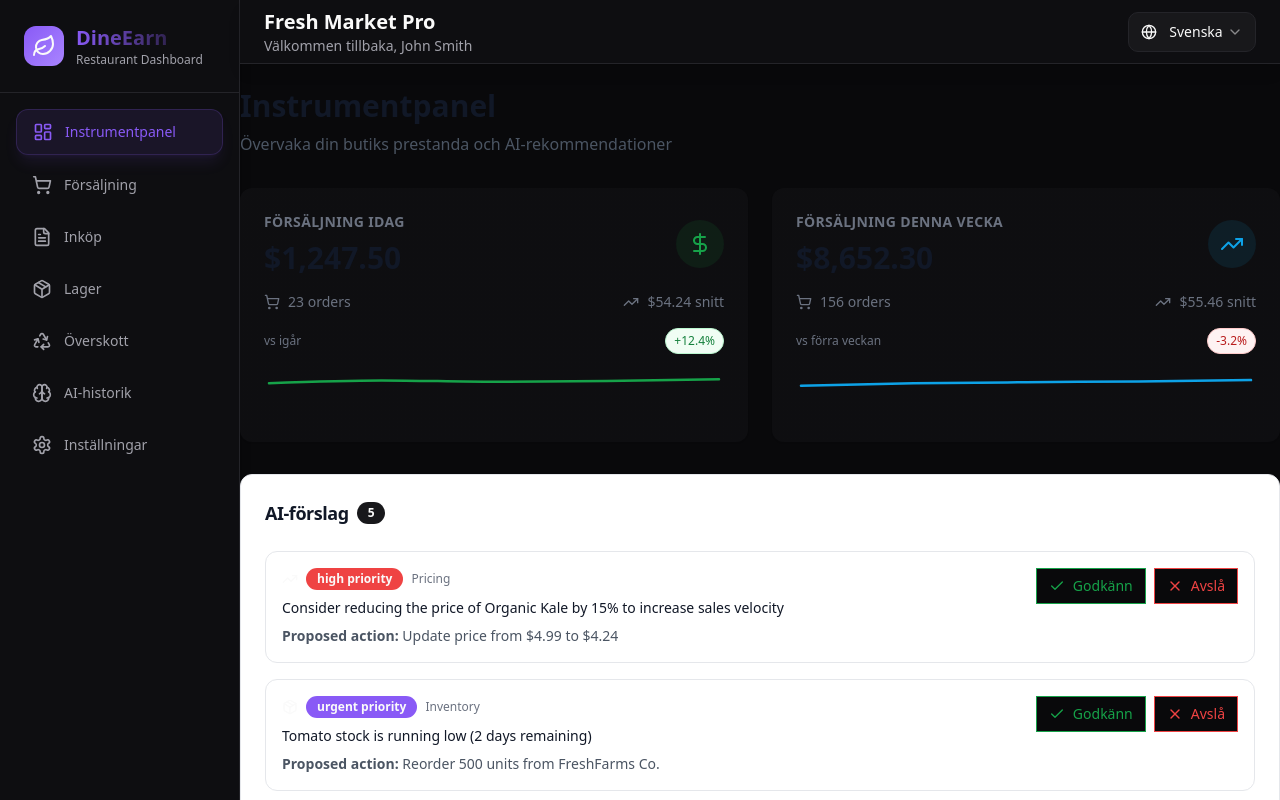
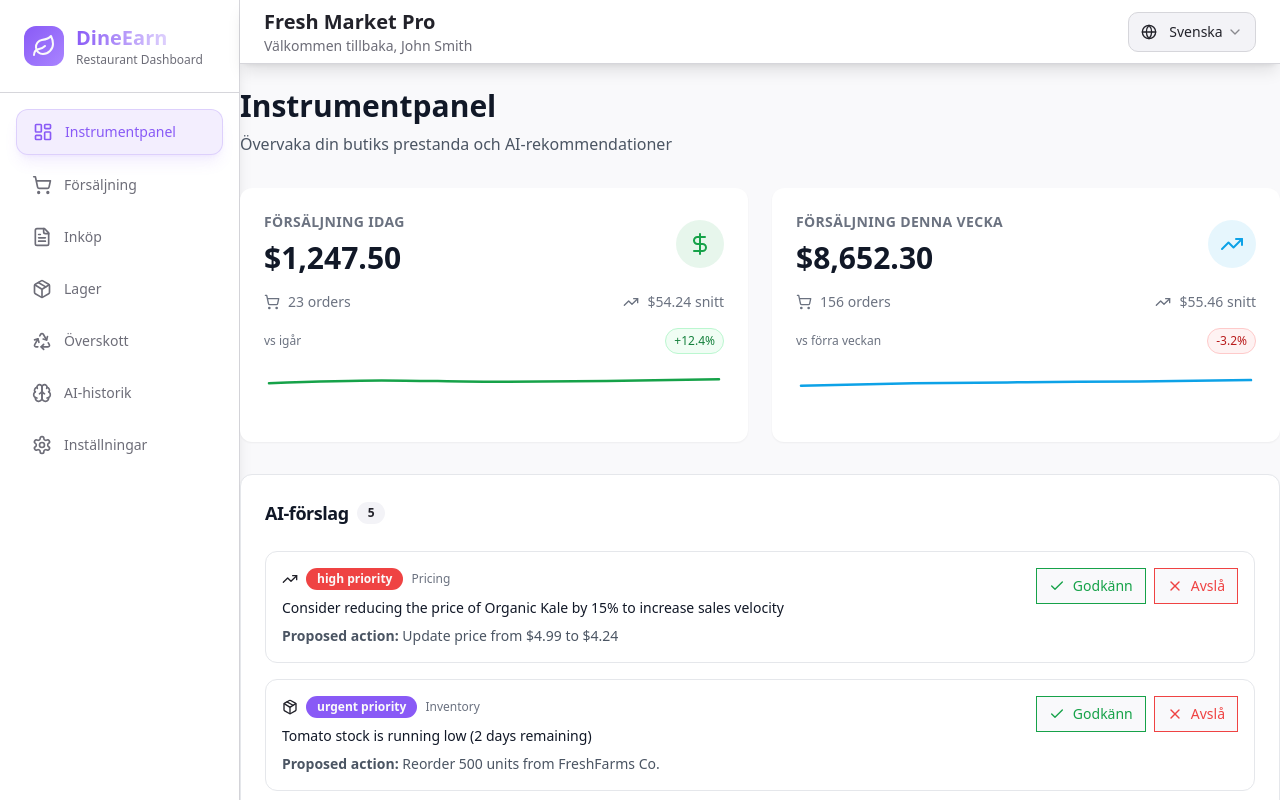
Before and after one commit to NeuracodeDev/ngfsc-owner-portal-react, a React (Vite) app: page /app in a window 1280 px wide. Shown: the top 800 px of the page. Built offline with nearby package versions, Linux system fonts and the light colour scheme.

Commit message:
Adjust UI brightness
The UI has been adjusted to be less dark, improving overall visibility and user experience.

```diff
--- a/src/index.css
+++ b/src/index.css
@@ -14,26 +14,26 @@ All colors MUST be HSL.
     --primary-glow: 258 100% 76%;
     --primary-muted: 258 30% 85%;
 
-    /* Dark Modern System */
-    --background: 240 10% 4%;
-    --foreground: 0 0% 98%;
-    --card: 240 8% 6%;
-    --card-foreground: 0 0% 98%;
+    /* Lighter Modern System */
+    --background: 250 20% 98%;
+    --foreground: 240 10% 15%;
+    --card: 0 0% 100%;
+    --card-foreground: 240 10% 15%;
 
     /* Muted/Secondary System */
-    --muted: 240 6% 10%;
-    --muted-foreground: 240 5% 65%;
-    --popover: 240 8% 6%;
-    --popover-foreground: 0 0% 98%;
-    --secondary: 240 6% 10%;
-    --secondary-foreground: 0 0% 98%;
+    --muted: 250 20% 96%;
+    --muted-foreground: 240 5% 45%;
+    --popover: 0 0% 100%;
+    --popover-foreground: 240 10% 15%;
+    --secondary: 250 20% 96%;
+    --secondary-foreground: 240 10% 15%;
 
     /* Interactive States */
-    --border: 240 6% 15%;
-    --input: 240 6% 15%;
+    --border: 240 6% 85%;
+    --input: 240 6% 85%;
     --ring: 258 90% 66%;
-    --accent: 240 6% 10%;
-    --accent-foreground: 0 0% 98%;
+    --accent: 250 20% 96%;
+    --accent-foreground: 240 10% 15%;
 
     /* Status Colors - Modern variations */
     --destructive: 0 84% 60%;
@@ -47,11 +47,11 @@ All colors MUST be HSL.
 
     /* Design System Tokens - Modern styling */
     --radius: 0.75rem;
-    --shadow-soft: 0 4px 20px rgba(0, 0, 0, 0.3);
-    --shadow-elevated: 0 8px 30px rgba(0, 0, 0, 0.4);
-    --shadow-glow: 0 0 40px rgba(138, 43, 226, 0.2);
+    --shadow-soft: 0 4px 20px rgba(139, 92, 246, 0.08);
+    --shadow-elevated: 0 8px 30px rgba(139, 92, 246, 0.12);
+    --shadow-glow: 0 0 40px rgba(139, 92, 246, 0.15);
     --gradient-primary: linear-gradient(135deg, hsl(var(--primary)), hsl(var(--primary-glow)));
-    --gradient-card: linear-gradient(135deg, hsl(240 8% 6%), hsl(240 10% 8%));
+    --gradient-card: linear-gradient(135deg, hsl(0 0% 100%), hsl(250 20% 99%));
     --gradient-success: linear-gradient(135deg, hsl(var(--success)), hsl(142 76% 50%));
 
     /* Sidebar & Layout */
```
